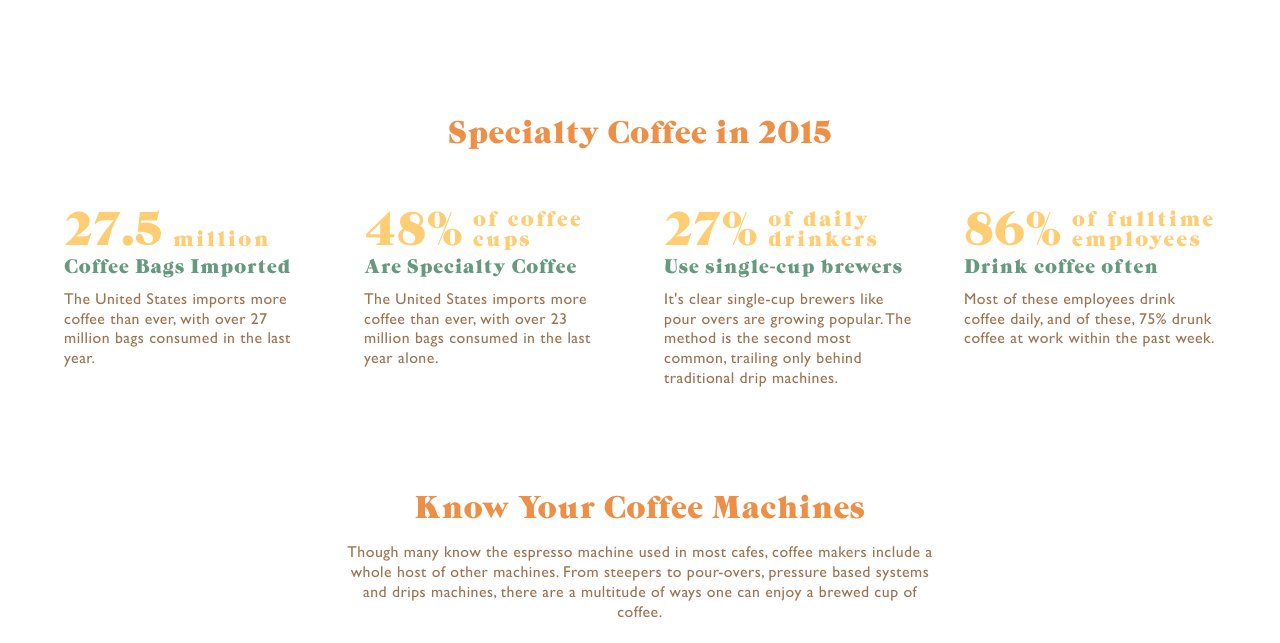
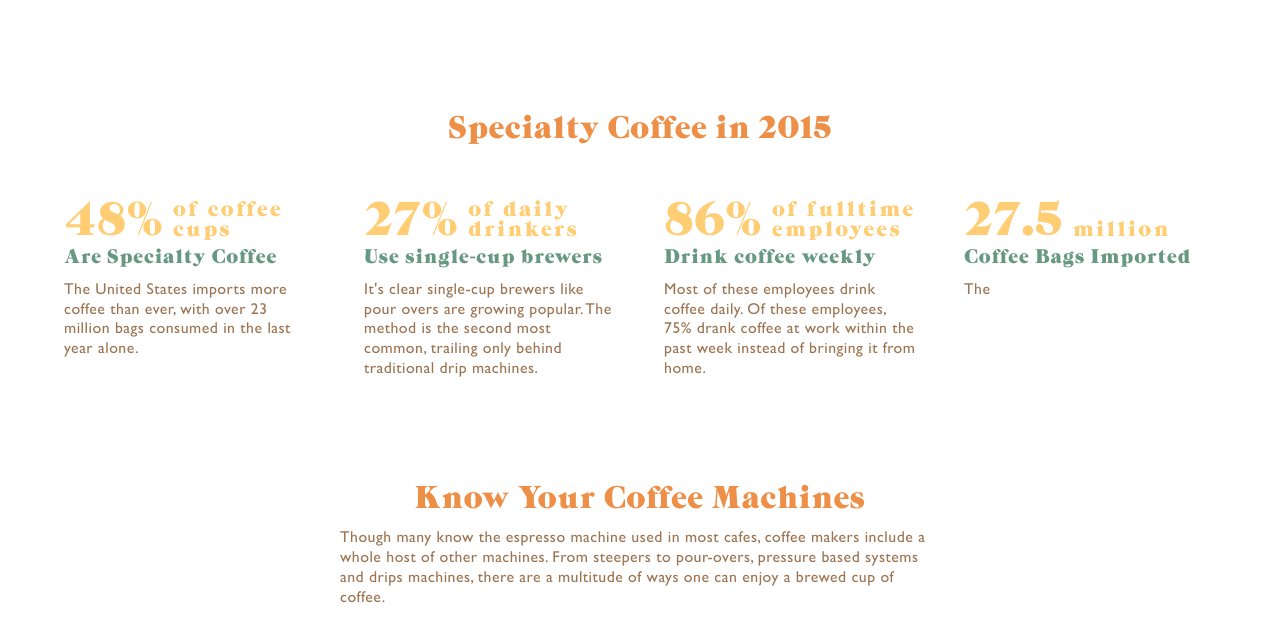
Before and after one commit to fmnguyen/coffee-vis, a website: page app/index.html in a window 1280 px wide. Shown: the part 908-1551 px from the top of the page. Drawn offline with Linux system fonts and the light colour scheme.

Commit message:
Viewing first module

```diff
--- a/app/index.html
+++ b/app/index.html
@@ -37,14 +37,6 @@
 				<div class='row row-number'>
 					<div class='col-sm-3 number-card'>
 						<div class='number-wrapper clearfix'>
-							<div class='number'>27.5</div>
-							<div class='number-text'>Million</div>
-						</div>
-						<div class='number-desc'>Coffee Bags Imported</div>
-						<p class='number-summary'>The United States imports more coffee than ever, with over 27 million bags consumed in the last year.</p>
-					</div>
-					<div class='col-sm-3 number-card'>
-						<div class='number-wrapper clearfix'>
 							<div class='number'>48%</div>
 							<div class='number-text'>of coffee </br>cups</div>
 						</div>
@@ -64,8 +56,16 @@
 							<div class='number'>86%</div>
 							<div class='number-text'>of fulltime</br>employees</div>
 						</div>
-						<div class='number-desc'>Drink coffee often</div>
-						<p class='number-summary'>Most of these employees drink coffee daily, and of these, 75% drunk coffee at work within the past week.</p>
+						<div class='number-desc'>Drink coffee weekly</div>
+						<p class='number-summary'>Most of these employees drink coffee daily. Of these employees, 75% drank coffee at work within the past week instead of bringing it from home.</p>
+					</div>
+					<div class='col-sm-3 number-card'>
+						<div class='number-wrapper clearfix'>
+							<div class='number'>27.5</div>
+							<div class='number-text'>Million</div>
+						</div>
+						<div class='number-desc'>Coffee Bags Imported</div>
+						<p class='number-summary'>The </p>
 					</div>
 				</div>
 			</div>
--- a/src/scss/_bootstrap.scss
+++ b/src/scss/_bootstrap.scss
@@ -323,7 +323,7 @@ hr {
 }
 @media (min-width: 1200px) {
   .container {
-    width: 970px;
+    width: 1090px;
   }
 }
 @media (min-width: 1280px) {
--- a/src/scss/_main.scss
+++ b/src/scss/_main.scss
@@ -50,9 +50,10 @@ section {
 	text-align: center;
 	padding-bottom: 40px;
 	.section-title {
-		padding: 0 15px 15px 15px;
+		padding: 0 15px 10px 15px;
 	}
 	.section-summary {
+		text-align: left;
 		min-width: 300px;
 		@include breakpoint(768px) {width: 500px; min-width: 380px;}
 		@include breakpoint(1200px) {width: 600px;}
@@ -75,7 +76,6 @@ section {
 		color: $green;
 		letter-spacing: 2.5px;
 		font-size: 2.25em;
-		opacity: 0.8;
 		@include breakpoint(768px) {font-size: 5.5em;}
 	}
 }
@@ -146,6 +146,10 @@ section {
 	}
 }
 
+#coffee-2015 {
+
+}
+
 .row-number {
 	.number-card {
 		text-align: left;
@@ -154,15 +158,18 @@ section {
 		div {font-family: 'Grouch', serif;}
 		.number-wrapper {
 			position: relative;
-
 			.number {
 				font-size: 3.0em;
+				@include breakpoint(768px) {font-size: 2.0em;}
+				@include breakpoint(1200px) {font-size: 3.0em;}
 				color: $lightorange;
 				float: left;
 				line-height: 1em;
 			}
 			.number-text {
 				font-size: 1.35em;
+				@include breakpoint(768px) {font-size: 1.0em;}
+				@include breakpoint(1200px) {font-size: 1.35em;}
 				line-height: 1.05em;
 				text-transform: lowercase;
 				letter-spacing: 2px;
@@ -175,6 +182,8 @@ section {
 		}
 		.number-desc {
 			font-size: 1.25em;
+			@include breakpoint(768px) {font-size: 1.0em;}
+			@include breakpoint(1200px) {font-size: 1.25em;}
 			letter-spacing: 0.5px;
 			color: $green;
 			margin-top: 5px;
```
Also changed, not shown: app/assets/css/style.min.css, 2 other files.
